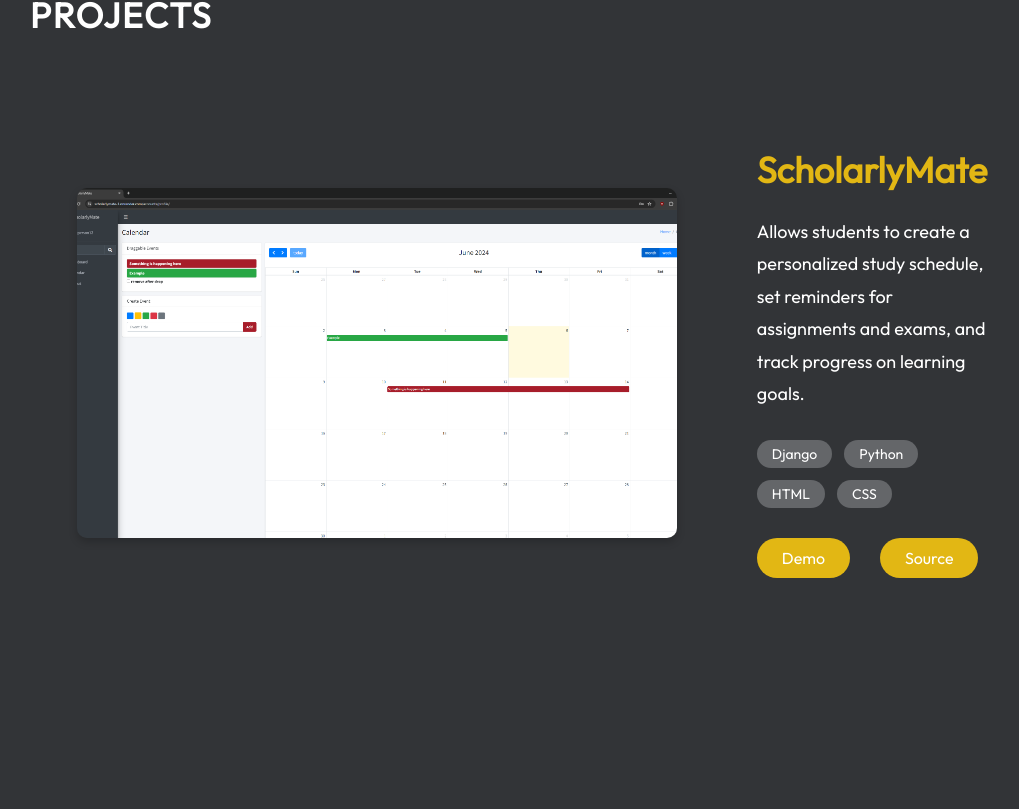
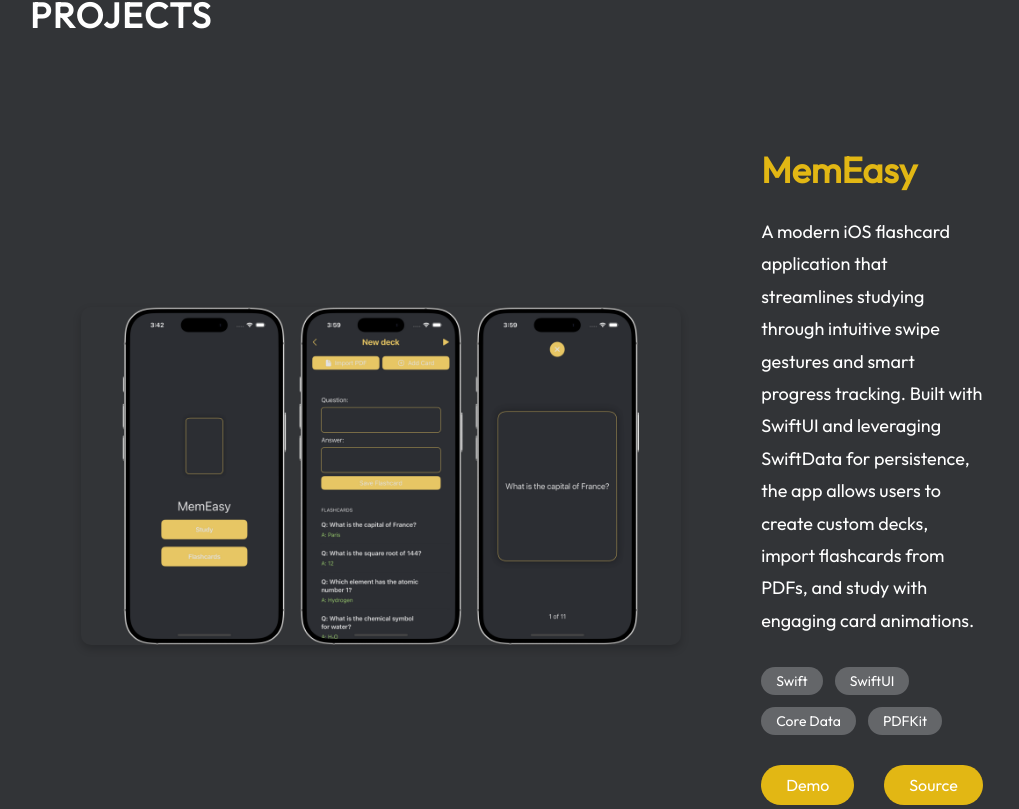
Before and after one commit to AndyDough/portfolio_web, a React (Vite) app: page / in a window 1280 px wide. Shown: the part 991-1800 px from the top of the page, without its empty margins (98-1117 px from the left). Built offline with nearby package versions, Linux system fonts and the light colour scheme.

Commit message:
added new project

```diff
--- a/src/components/Projects/ProjectCard.module.css
+++ b/src/components/Projects/ProjectCard.module.css
@@ -27,11 +27,14 @@
 
 .image {
   width: 600px;
-  height: 350px;
-  object-fit: cover;
+  height: auto; /* Changed from fixed height */
+  object-fit: contain; /* Changed from cover to contain */
   border-radius: 10px;
   box-shadow: 0 4px 8px rgba(0, 0, 0, 0.2);
   margin: 0;
+  max-width: 100%; /* Ensure image doesn't overflow */
+  image-rendering: -webkit-optimize-contrast; /* Improve image quality */
+  image-rendering: crisp-edges;
 }
 
 .content {
@@ -108,7 +111,7 @@
 
   .image {
     width: 100%;
-    max-width: 500px;
+    max-width: 600px; /* Changed from 500px */
     height: auto;
   }
 
--- a/src/data/projects.json
+++ b/src/data/projects.json
@@ -1,4 +1,12 @@
 [
+  {
+    "title": "MemEasy",
+    "imageSrc": "projects/memEasy.png",
+    "description": "A modern iOS flashcard application that streamlines studying through intuitive swipe gestures and smart progress tracking. Built with SwiftUI and leveraging SwiftData for persistence, the app allows users to create custom decks, import flashcards from PDFs, and study with engaging card animations.",
+    "skills": ["Swift", "SwiftUI", "Core Data", "PDFKit"],
+    "demo": "https://www.youtube.com/watch?v=3Q6J9Q1Z9ZI",
+    "source": "https://github.com/BearB34R/memEasy"
+  },
   {
     "title": "ScholarlyMate",
     "imageSrc": "projects/scholarly_mate.png",
```
Also changed, not shown: assets/projects/memEasy.png (added).
